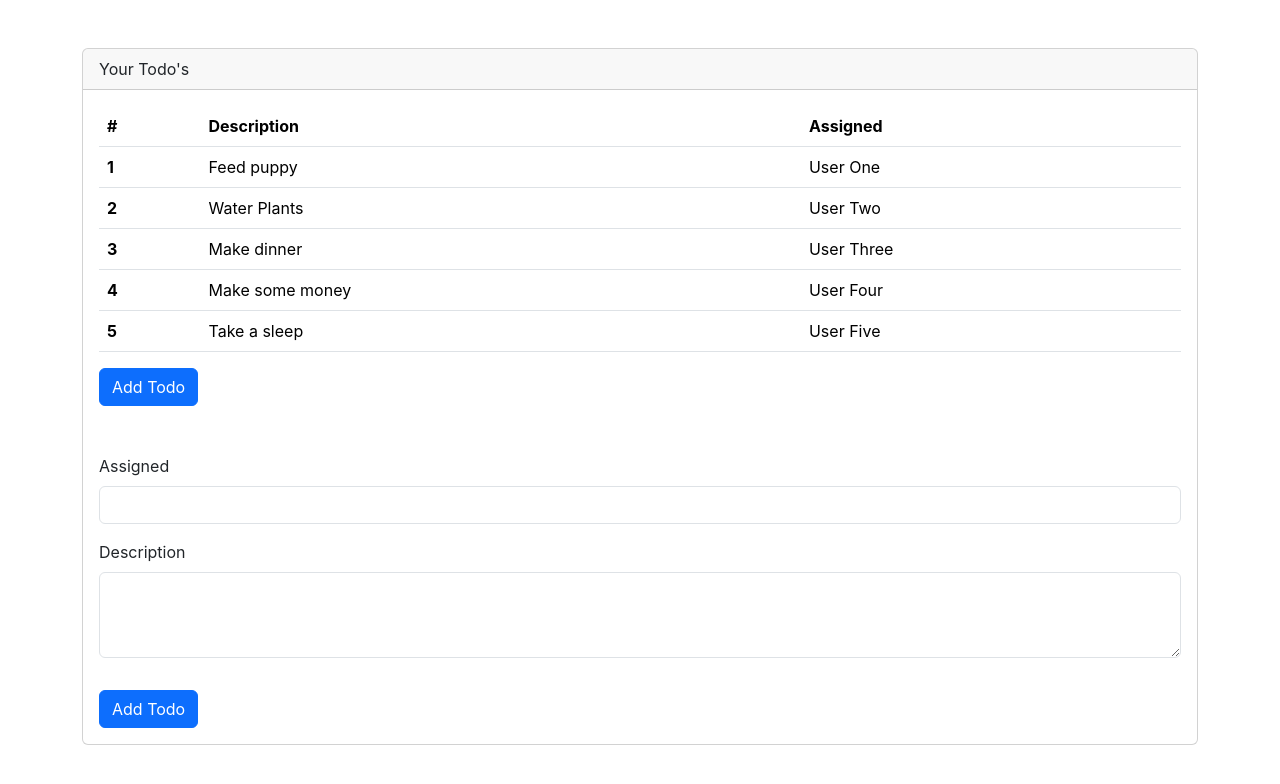
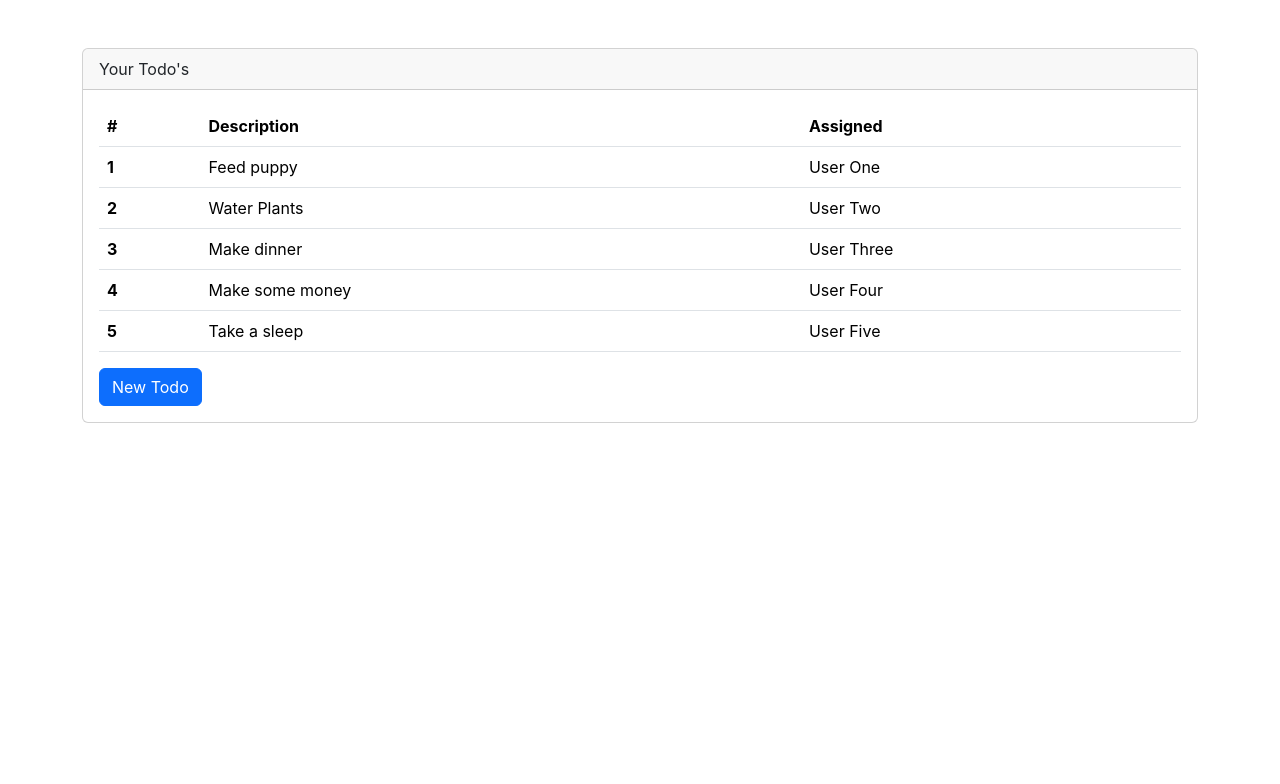
Before and after one commit to Dan1elJr/react-todos, a React (Create React App) app: page / in a window 1280 px wide. Shown: the top 784 px of the page. Built offline with nearby package versions, Linux system fonts and the light colour scheme.

Commit message:
React/Fundamentals - React conditional rendering

```diff
--- a/src/App.js
+++ b/src/App.js
@@ -4,6 +4,9 @@ import TodoTable from './components/TodoTable';
 import NewTodoForm from './components/NewTodoForm';
 
 function App() {
+
+  const [showAddTodoForm, setShowAddTodoForm] = useState(false);
+
   //Object array for input into component
   const [todos, setTodos] = useState([
     { rowNumber: 1, rowDescription: 'Feed puppy', rowAssigned: 'User One' },
@@ -45,8 +48,11 @@ function App() {
         </div>
         <div className='card-body'>
           <TodoTable todos={todos} deleteTodo={deleteTodo}/>
-          <button className='btn btn-primary'>Add Todo</button>
-          <NewTodoForm addTodo={addTodo}/>
+          <button onClick={()=> setShowAddTodoForm(!showAddTodoForm)}
+          className='btn btn-primary'>{showAddTodoForm ? 'Close New Todo':'New Todo'}</button>
+          {showAddTodoForm &&
+            <NewTodoForm addTodo={addTodo}/>
+          }
         </div>
       </div>
     </div>
```
